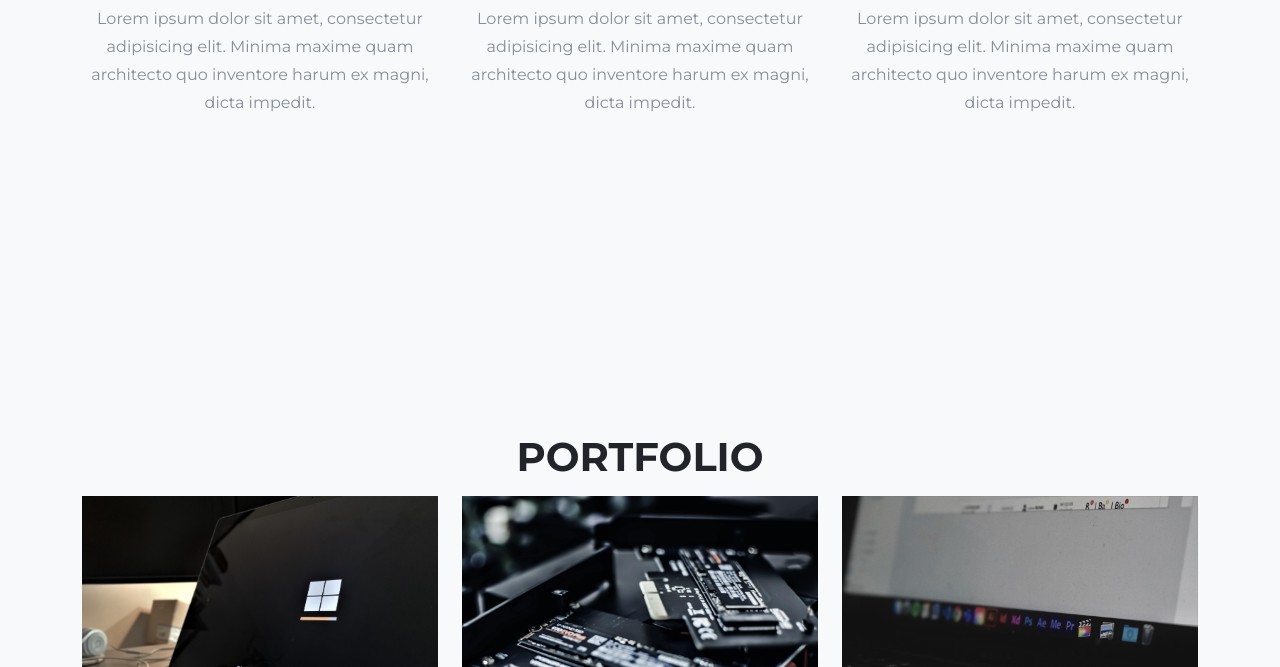
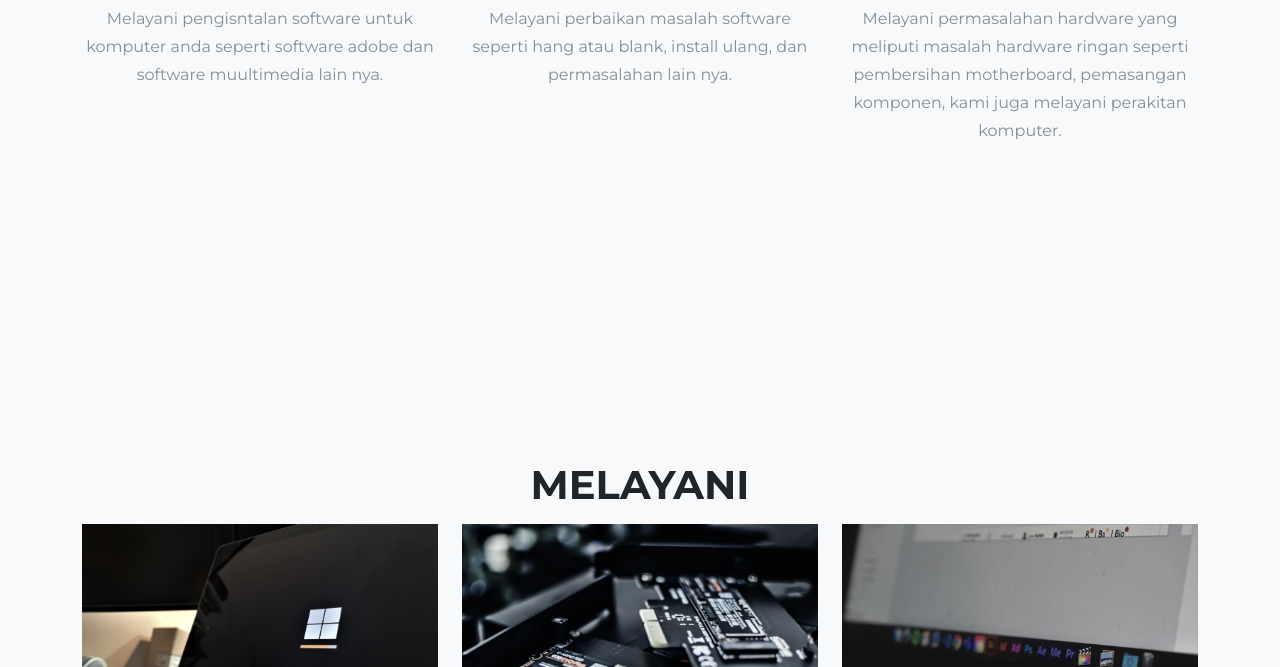
Before and after one commit to keqing213/tugaspkk-project-vanar, a plain HTML site: page index.html in a window 1280 px wide. Shown: the part 1273-1940 px from the top of the page. Drawn offline with Linux system fonts and the light colour scheme.

Commit message:
ganti lorem

```diff
--- a/index.html
+++ b/index.html
@@ -64,17 +64,17 @@
           <div class="col-md-4">
             <span class="fa-stack fa-4x"><i class="fa fa-circle fa-stack-2x text-primary"></i><i class="fa fa-download fa-stack-1x fa-inverse"></i></span>
             <h4 class="section-heading">Install Software</h4>
-            <p class="text-muted">Lorem ipsum dolor sit amet, consectetur adipisicing elit. Minima maxime quam architecto quo inventore harum ex magni, dicta impedit.</p>
+            <p class="text-muted">Melayani pengisntalan software untuk komputer anda seperti software adobe dan software muultimedia lain nya.</p>
           </div>
           <div class="col-md-4">
             <span class="fa-stack fa-4x"><i class="fa fa-circle fa-stack-2x text-primary"></i><i class="fa fa-windows fa-stack-1x fa-inverse"></i></span>
             <h4 class="section-heading">Permasalahan Software</h4>
-            <p class="text-muted">Lorem ipsum dolor sit amet, consectetur adipisicing elit. Minima maxime quam architecto quo inventore harum ex magni, dicta impedit.</p>
+            <p class="text-muted">Melayani perbaikan masalah software seperti hang atau blank, install ulang, dan permasalahan lain nya.</p>
           </div>
           <div class="col-md-4">
             <span class="fa-stack fa-4x"><i class="fa fa-circle fa-stack-2x text-primary"></i><i class="fa fa-laptop fa-stack-1x fa-inverse"></i></span>
             <h4 class="section-heading">Permasalahan Hardware</h4>
-            <p class="text-muted">Lorem ipsum dolor sit amet, consectetur adipisicing elit. Minima maxime quam architecto quo inventore harum ex magni, dicta impedit.</p>
+            <p class="text-muted">Melayani permasalahan hardware yang meliputi masalah hardware ringan seperti pembersihan motherboard, pemasangan komponen, kami juga melayani perakitan komputer.</p>
           </div>
         </div>
       </div>
@@ -86,7 +86,7 @@
       <div class="container">
         <div class="row">
           <div class="col-lg-12 text-center">
-            <h2 class="text-uppercase section-heading">Portfolio</h2>
+            <h2 class="text-uppercase section-heading">MELAYANI</h2>
           </div>
         </div>
         <div class="row">
@@ -154,7 +154,7 @@
             </div>
           </div>
           <div class="col-sm-4">
-            <p class="text-start text-muted p-4 m-2">Lorem ipsum dolor sit amet, consectetur adipisicing elit. Minima maxime quam architecto quo inventore harum ex magni, dicta impedit.</p>
+            <p class="text-start text-muted p-4 m-2">Lulusan SMK Teknik Komputer Jaringan yang memiliki latar belakang pendidikan di bidang teknologi informasi. Sebagai lulusan SMK Teknik Komputer Jaringan memiliki pengetahuan dan keterampilan yang luas dalam bidang jaringan komputer, pengaturan dan pemeliharaan perangkat keras dan perangkat lunak, serta keamanan komputer.</p>
           </div>
         </div>
       </div>
```
